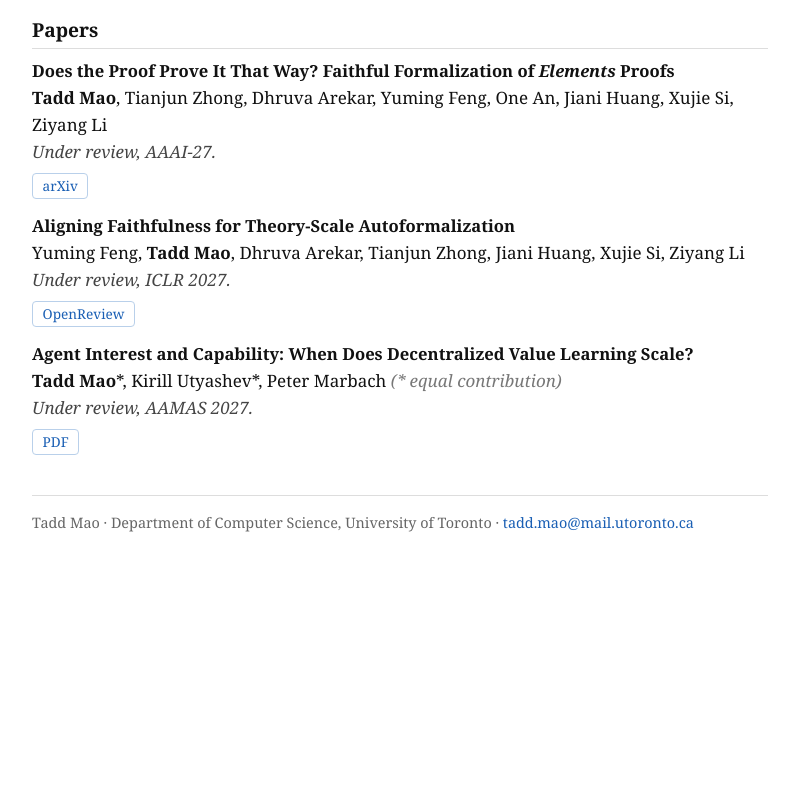
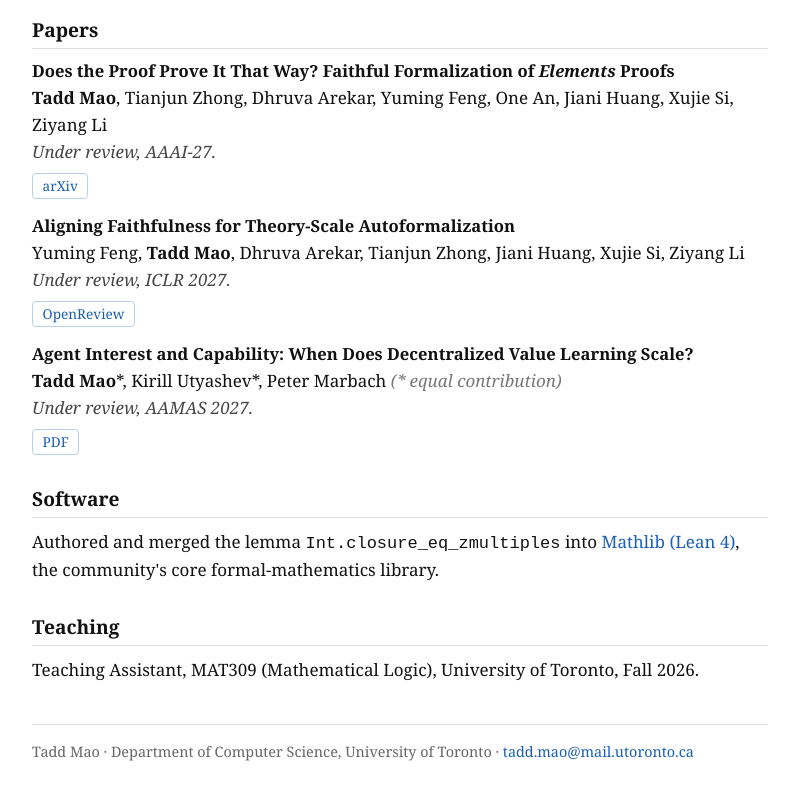
Before and after one commit to tdM05/uoft_webpage, a plain HTML site: page index.html in a window 1280 px wide. Shown: the part 744-1544 px from the top of the page, without its empty margins (240-1039 px from the left). Before the commit the page ends 1342 px from the top, so only its background shows below. Drawn offline with Linux system fonts and the light colour scheme.

Commit message:
Add Software, Teaching sections and Google Scholar link
Co-Authored-By: Claude Opus 4.8 <noreply@anthropic.com>

```diff
--- a/index.html
+++ b/index.html
@@ -19,7 +19,8 @@
         <a href="mailto:tadd.mao@mail.utoronto.ca">tadd.mao@mail.utoronto.ca</a> <span class="sep">·</span>
         <a href="https://taddmao.com">taddmao.com</a> <span class="sep">·</span>
         <a href="https://github.com/tdM05">github.com/tdM05</a> <span class="sep">·</span>
-        <a href="https://taddmao.com/cv.pdf">CV</a>
+        <a href="https://taddmao.com/cv.pdf">CV</a> <span class="sep">·</span>
+        <a href="https://scholar.google.ca/citations?user=l9csuDAAAAAJ&amp;hl=en">Google Scholar</a>
       </p>
     </div>
   </header>
@@ -80,6 +81,20 @@
     </article>
   </section>
 
+  <section>
+    <h2>Software</h2>
+    <p>
+      Authored and merged the lemma <code>Int.closure_eq_zmultiples</code> into
+      <a href="https://github.com/leanprover-community/mathlib4/pull/39435">Mathlib (Lean 4)</a>,
+      the community's core formal-mathematics library.
+    </p>
+  </section>
+
+  <section>
+    <h2>Teaching</h2>
+    <p>Teaching Assistant, MAT309 (Mathematical Logic), University of Toronto, Fall 2026.</p>
+  </section>
+
   <footer class="site-footer">
     <p>Tadd Mao · Department of Computer Science, University of Toronto · <a href="mailto:tadd.mao@mail.utoronto.ca">tadd.mao@mail.utoronto.ca</a></p>
   </footer>
```
